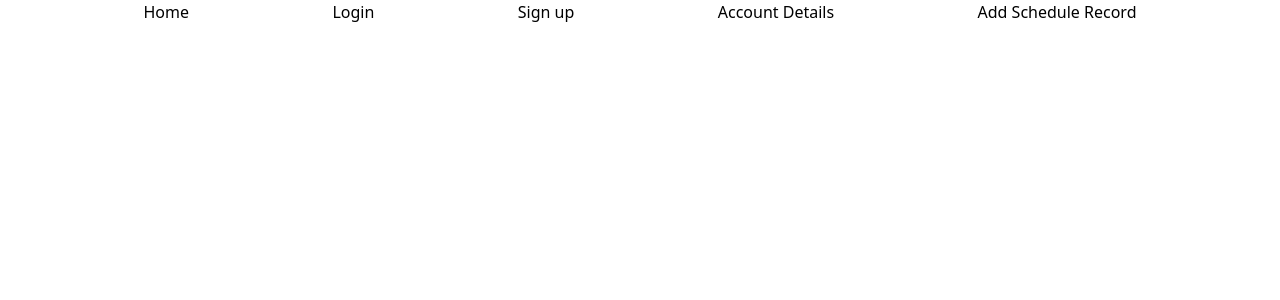
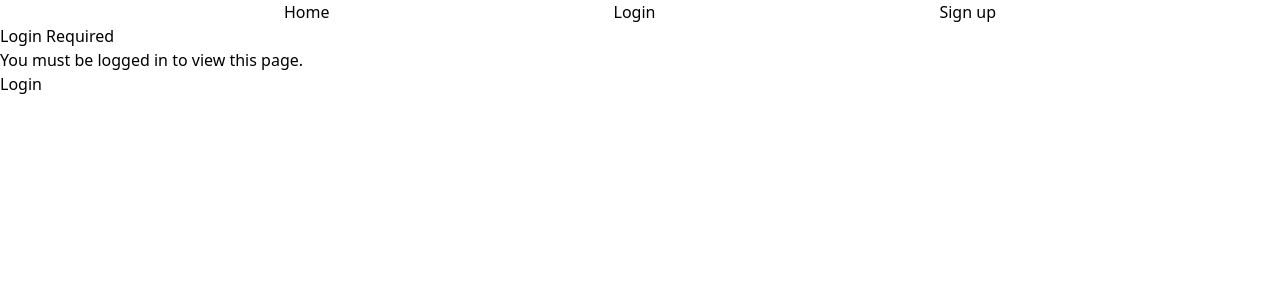
Before and after one commit to Sirderyl/Team-Project-and-Proffesionalism, a React (Vite) app in the folder Volunteering/: page /invite in a window 1280 px wide. Shown: the top 300 px of the page. Built offline with nearby package versions, Linux system fonts and the light colour scheme.

Commit message:
Render a placeholder page when not logged in

```diff
--- a/Volunteering/src/App.jsx
+++ b/Volunteering/src/App.jsx
@@ -10,6 +10,8 @@ import ScheduleApprovalPage from './pages/ScheduleApprovalPage'
 import Login from './pages/Login'
 import SignUp from './pages/SignUp'
 import NavMenu from './components/NavMenu'
+import NeedsLogin from './pages/NeedsLogin'
+import NotFound from './pages/NotFound'
 
 /** @typedef {import('./types/UserData').UserData} UserData */
 
@@ -111,8 +113,22 @@ function App() {
     { path: '/', name: 'Home', element: <Home /> },
     { path: '/login', name: 'Login', element: <Login handleLogin={handleLogin} isLoggedIn={isLoggedIn} />, navigable: !isLoggedIn },
     { path: '/signup', name: 'Sign up', element: <SignUp handleLogin={handleLogin} isLoggedIn={isLoggedIn} />, navigable: !isLoggedIn },
-    { path: '/account-details', name: 'Account Details', element: <AccountDetails userId={userData?.userId} availability={availability} setAvailability={setAvailability} isLoading={isLoading} /> },
-    { path: '/account-details/add-schedule-record', name: 'Add Schedule Record', element: <AddScheduleRecord userId={userData} availability={availability} /> },
+    {
+      path: '/account-details', name: 'Account Details',
+      element: isLoggedIn ? <AccountDetails userId={userData?.userId} availability={availability} setAvailability={setAvailability} isLoading={isLoading} /> : <NeedsLogin />,
+      navigable: isLoggedIn
+    },
+    {
+      path: '/account-details/add-schedule-record', name: 'Add Schedule Record',
+      element: isLoggedIn ? <AddScheduleRecord userId={userData} availability={availability} /> : <NeedsLogin />,
+      navigable: isLoggedIn
+    },
+    {
+      path: '/invite', name: 'Invite',
+      // TODO: Merge Nihal's updates
+      element: isLoggedIn ? <InviteForm organizationId={1} /> : <NeedsLogin />,
+      navigable: isLoggedIn
+    }
   ]
   return (
     <div className='App'>
@@ -123,16 +139,14 @@ function App() {
       />
 
       <Routes>
-        <Route path='/' element={<Home />} />
-        <Route path='/account-details' element={<AccountDetails userId={userData?.userId} availability={availability} setAvailability={setAvailability} isLoading={isLoading} />} />
-        <Route path='/account-details/add-schedule-record' element={<AddScheduleRecord userId={userData?.userId} availability={availability} />} />
+        {/* TODO: Rest of these should be in the nav menu */}
         <Route path='/feedback' element={<Feedback />} />
-        <Route path='/InviteForm' element={<InviteForm />} />
         <Route path='/AssignedTasks' element={<AssignedTasks tasks={tasks} />} />
         <Route path='/scheduleApproval' element={<ScheduleApprovalPage taskRequests={taskRequests} />} />
         {routes.map((route, index) => (
           <Route key={index} path={route.path} element={route.element} />
         ))}
+        <Route path='*' element={<NotFound />} />
       </Routes>
     </div>
   )
--- /dev/null
+++ b/Volunteering/src/pages/NeedsLogin.jsx
@@ -0,0 +1,15 @@
+import { Link } from "react-router-dom";
+
+/**
+ * Placeholder page for when the user is not logged in.
+ * @author Kieran
+ */
+export default function NeedsLogin() {
+    return (
+        <main>
+            <h1>Login Required</h1>
+            <p>You must be logged in to view this page.</p>
+            <Link to="/login">Login</Link>
+        </main>
+    )
+}
--- /dev/null
+++ b/Volunteering/src/pages/NotFound.jsx
@@ -0,0 +1,15 @@
+import { Link } from "react-router-dom";
+
+/**
+ * 404 page
+ * @author Kieran
+ */
+export default function NotFound() {
+    return (
+        <main>
+            <h1>404 Not Found</h1>
+            <p>The page you are looking for does not exist.</p>
+            <Link to="/">Return to the home page</Link>
+        </main>
+    )
+}
```
